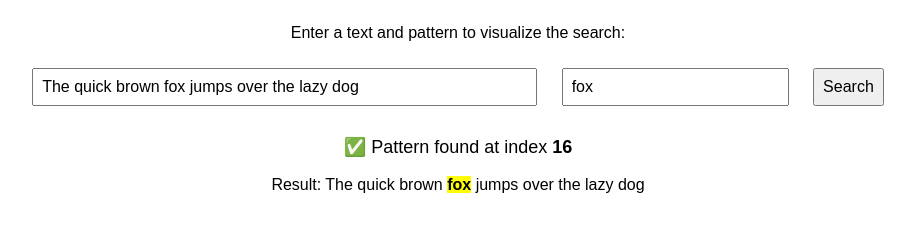
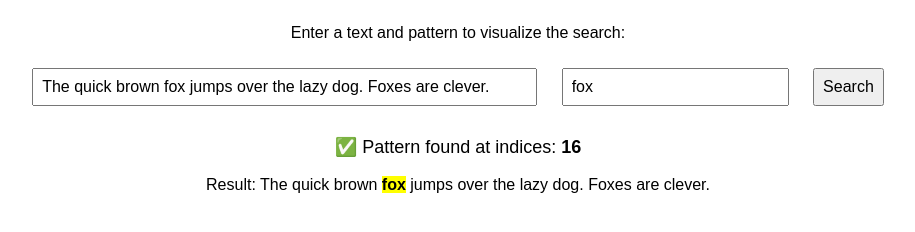
Before and after one commit to thorri-lindal/bayermoore, a plain HTML site: page index.html in a window 1280 px wide. Both pictures are taken after a click on the button "Search". Shown: the part 94-326 px from the top of the page, without its empty margins (182-1097 px from the left). Drawn offline with Linux system fonts and the light colour scheme.

Commit message:
Update index.html

```diff
--- a/index.html
+++ b/index.html
@@ -24,7 +24,7 @@
 
     <h1 class="title">Boyer-Moore String Search Algorithm</h1>
     <p>Enter a text and pattern to visualize the search:</p>
-    <input type="text" id="text" placeholder="Enter text" size="50" value="The quick brown fox jumps over the lazy dog">
+    <input type="text" id="text" placeholder="Enter text" size="50" value="The quick brown fox jumps over the lazy dog. Foxes are clever.">
     <input type="text" id="pattern" placeholder="Enter pattern" value="fox">
     <button onclick="search()">Search</button>
 
@@ -43,20 +43,26 @@
                 return;
             }
 
-            let index = boyerMoore(text, pattern);
-            if (index !== -1) {
-                output.innerHTML = `✅ Pattern found at index <b>${index}</b>`;
-                visualizeMatch(text, pattern, index);
+            let indices = boyerMoore(text, pattern);
+            if (indices.length > 0) {
+                output.innerHTML = `✅ Pattern found at indices: <b>${indices.join(", ")}</b>`;
+                visualizeMatches(text, pattern, indices);
             } else {
                 output.innerHTML = "❌ Pattern not found.";
                 visualization.innerHTML = "";
             }
         }
 
-        function visualizeMatch(text, pattern, index) {
-            let highlightedText = text.substring(0, index) +
-                `<span class="highlight">${text.substring(index, index + pattern.length)}</span>` +
-                text.substring(index + pattern.length);
+        function visualizeMatches(text, pattern, indices) {
+            let highlightedText = "";
+            let lastIndex = 0;
+
+            indices.forEach(index => {
+                highlightedText += text.substring(lastIndex, index) +
+                    `<span class="highlight">${text.substring(index, index + pattern.length)}</span>`;
+                lastIndex = index + pattern.length;
+            });
+            highlightedText += text.substring(lastIndex);
 
             document.getElementById("visualization").innerHTML = `Result: ${highlightedText}`;
         }
@@ -65,6 +71,7 @@
             let m = pattern.length;
             let n = text.length;
             let badChar = badCharacterTable(pattern);
+            let indices = [];
 
             let s = 0;
             while (s <= (n - m)) {
@@ -73,13 +80,14 @@
                     j--;
 
                 if (j < 0) {
-                    return s;
+                    indices.push(s);
+                    s += (s + m < n) ? m - (badChar[text[s + m]] || -1) : 1;
                 } else {
                     let shift = Math.max(1, j - (badChar[text[s + j]] || -1));
                     s += shift;
                 }
             }
-            return -1;
+            return indices;
         }
 
         function badCharacterTable(pattern) {
```
